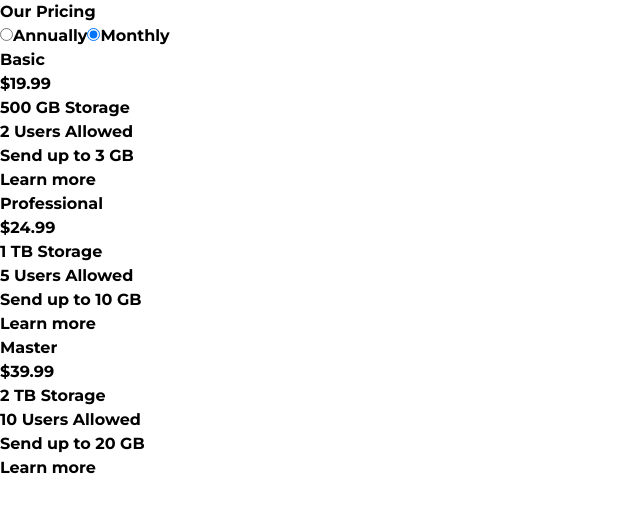
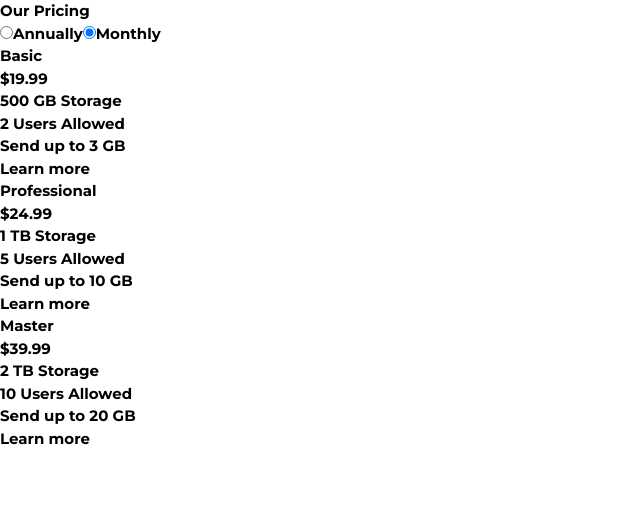
Before and after one commit to AlexKMarshall/pricing-component, a Gatsby site: page / in a window 1280 px wide. Shown: the whole page, without its empty margins (0-640 px from the left). Built offline with nearby package versions, Linux system fonts and the light colour scheme; Gatsby itself is replaced by a stand-in of ours.

Commit message:
Change root font size to 15px

```diff
--- a/src/styles/global.css
+++ b/src/styles/global.css
@@ -5,3 +5,7 @@
 @tailwind components;
 
 @tailwind utilities;
+
+:root {
+  font-size: 15px;
+}
```
